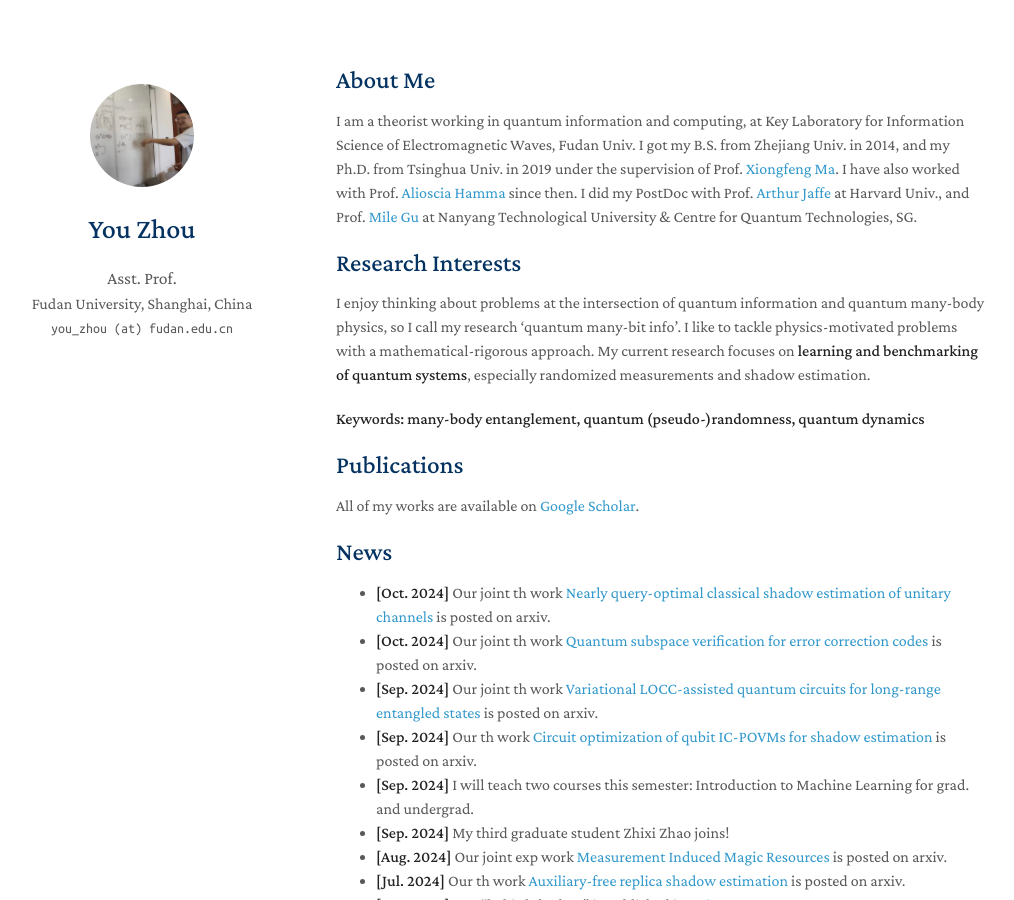
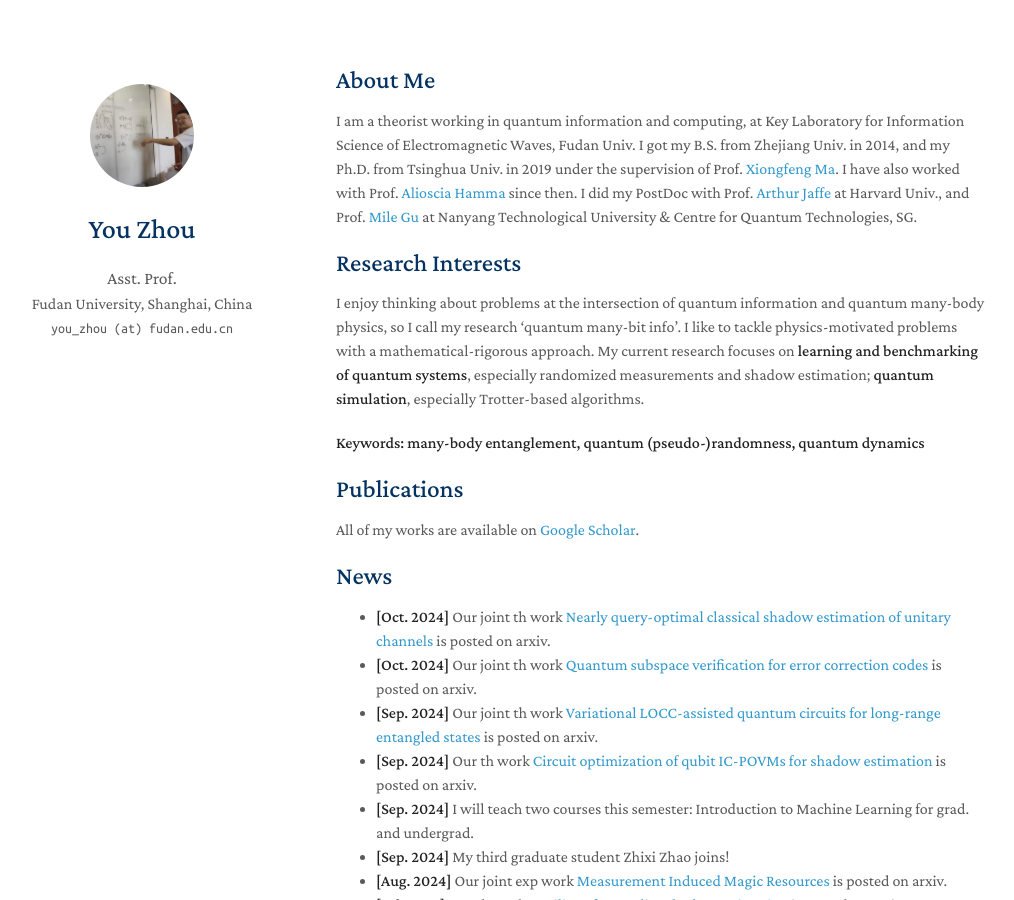
Before and after one commit to youzhoutravel/homepage1, a Jekyll site: the page built from index.md, in a window 1280 px wide and 900 px high. Shown: the whole window, without its empty margins (134-1148 px from the left). Built offline with Jekyll 4.4.1, drawn with Linux system fonts in a browser that asks for light colours; nearby versions of some CDN libraries; a style sheet for code colours, icons or effects is not loaded; our own code applies the rules of GitHub Pages for plain Markdown files.

Commit message:
Update index.md

```diff
--- a/index.md
+++ b/index.md
@@ -8,7 +8,7 @@ I am a theorist working in quantum information and computing, at Key Laboratory
 
 ## Research Interests
 I enjoy thinking about problems at the intersection of quantum information and quantum many-body physics, so I call my research 'quantum many-bit info'. I like to tackle physics-motivated problems with a mathematical-rigorous approach.
-My current research focuses on **learning and benchmarking of quantum systems**, especially randomized measurements and shadow estimation.
+My current research focuses on **learning and benchmarking of quantum systems**, especially randomized measurements and shadow estimation; **quantum simulation**, especially Trotter-based algorithms.
 
 **Keywords: many-body entanglement, quantum (pseudo-)randomness, quantum dynamics**
 
```
